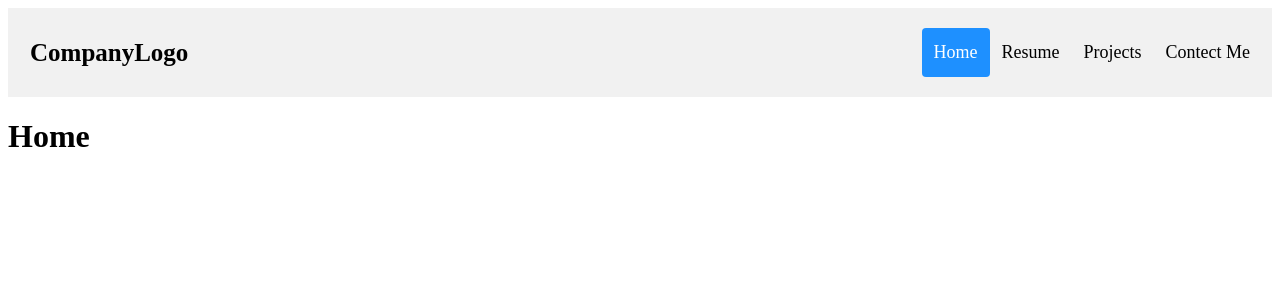
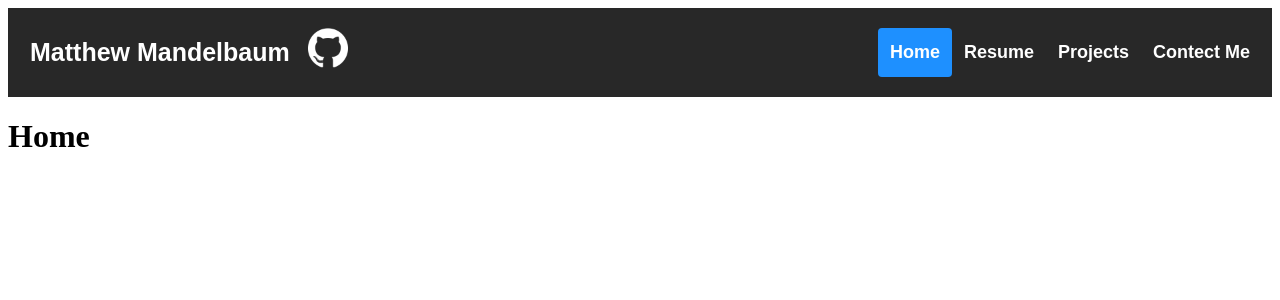
Before and after one commit to mmandelb2201/portfolio, a React (Create React App) app: page / in a window 1280 px wide. Shown: the top 300 px of the page. Built offline with nearby package versions, Linux system fonts and the light colour scheme.

Commit message:
adding new

```diff
--- a/src/components/Header.jsx
+++ b/src/components/Header.jsx
@@ -1,13 +1,18 @@
 import React from "react"
+
+import gitHubLogo from "../images/GitHubLogo.png"
 
 function Header(){
     return <div className="header">
-        <a href="/" className="logo">CompanyLogo</a>
+        <a href="/" className="logo">Matthew Mandelbaum</a>
+        <a className="image" href="https://github.com/mmandelb2201">
+            <img  className="socialLink" src={gitHubLogo} />
+        </a>
         <div className="header-right">
-            <a className={Cutter(window.location.href.slice(2)) === "/" ? "active" : null} href="/">Home</a>
-            <a className={Cutter(window.location.href.slice(2)) === "/resume" ? "active" : null} href="/resume">Resume</a>
-            <a className={Cutter(window.location.href.slice(2)) === "/projects" ? "active" : null} href="/projects">Projects</a>
-            <a className={Cutter(window.location.href.slice(2)) === "/contact" ? "active" : null} href="/contact">Contect Me</a>
+            <a className={Cutter(window.location.href.slice(2)) === "/" ? "active" : "inactive"} href="/">Home</a>
+            <a className={Cutter(window.location.href.slice(2)) === "/resume" ? "active" : "inactive"} href="/resume">Resume</a>
+            <a className={Cutter(window.location.href.slice(2)) === "/projects" ? "active" : "inactive"} href="/projects">Projects</a>
+            <a className={Cutter(window.location.href.slice(2)) === "/contact" ? "active" : "inactive"} href="/contact">Contect Me</a>
         </div>
   </div>
 }
--- a/src/style.css
+++ b/src/style.css
@@ -1,17 +1,19 @@
 /* Style the header with a grey background and some padding */
 .header {
     overflow: hidden;
-    background-color: #f1f1f1;
+    background-color: #282828;
     padding: 20px 10px;
   }
 
   /* Style the header links */
   .header a {
     float: left;
-    color: black;
+    color: white;
     text-align: center;
     padding: 12px;
     text-decoration: none;
+    font-weight: bold;
+    font-family: Arial, Helvetica, sans-serif;
     font-size: 18px;
     line-height: 25px;
     border-radius: 4px;
@@ -20,13 +22,28 @@
   /* Style the logo link (notice that we set the same value of line-height and font-size to prevent the header to increase when the font gets bigger */
   .header a.logo {
     font-size: 25px;
+    font-family: Arial, Helvetica, sans-serif;
     font-weight: bold;
+  }
+  .header a.logo:hover{
+    color: dodgerblue;
+    background-color: #282828;
+  }
+  .header img.socialLink {
+    height: 40px;
+    width: 40px;
+    padding-left: 6px;
+    padding-right: 6px;
+    vertical-align: middle;
+  }
+  .header a.image {
+    padding: 0px;
   }
 
   /* Change the background color on mouse-over */
-  .header a:hover {
+  .header a.inactive:hover {
     background-color: #ddd;
-    color: black;
+    color: dodgerblue;
   }
 
   /* Style the active/current link*/
```
Also changed, not shown: src/components/App.jsx (indentation only), src/images/GitHubLogo.png (added).
